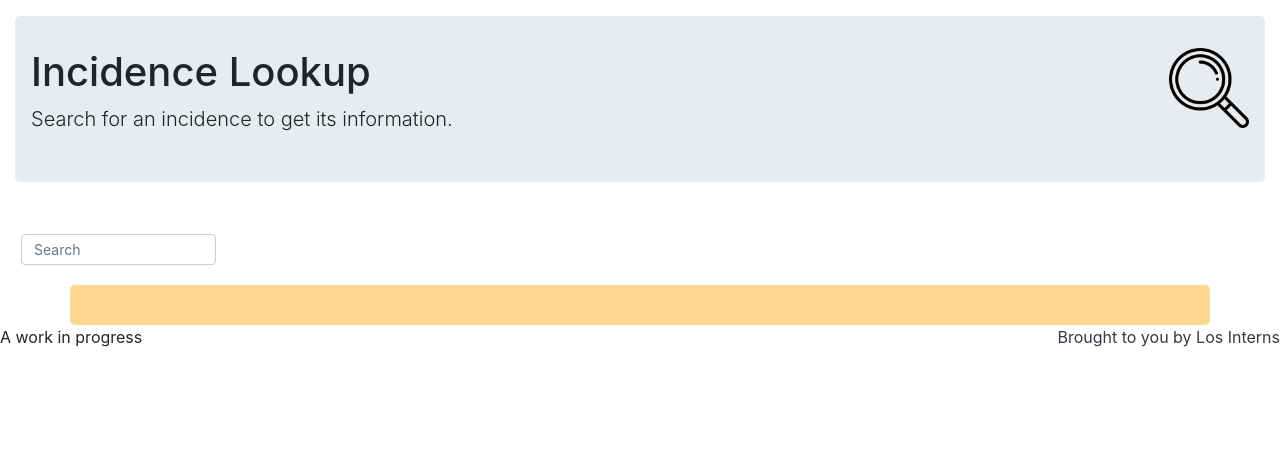
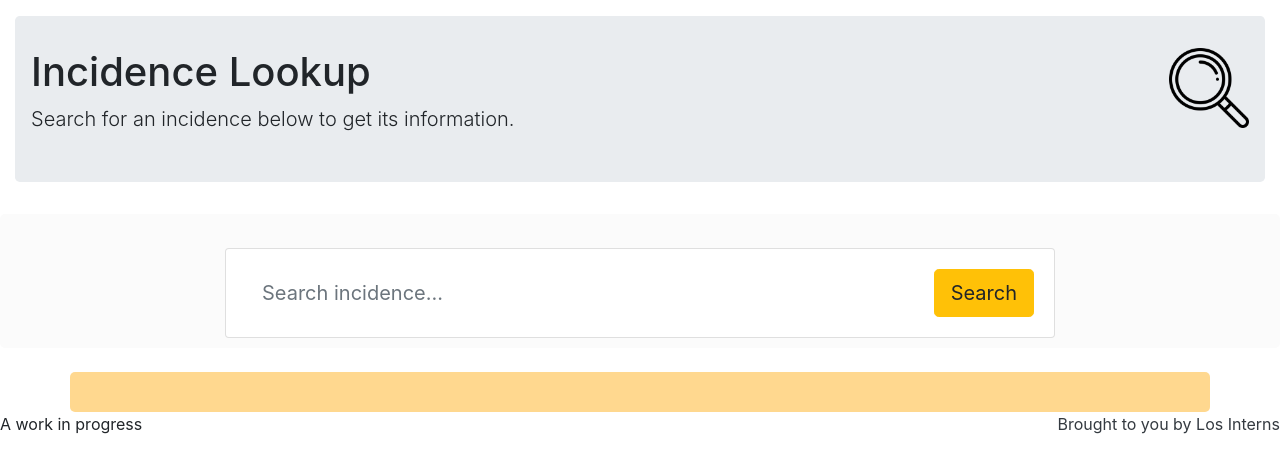
Before and after one commit to blancafs/BootstrapIncidences, a Flask app: template templates/get_info.html in a window 1280 px wide. Shown: the part 64-537 px from the top of the page. Run offline with Flask 2, Linux system fonts and the light colour scheme; the template is opened without the code that fills it: values that come from a table or form of the project are taken from there, others are empty; parts of the project's set-up code (start-up, migrations or seed data) failed here and were passed over.

Commit message:
get info page doneish

```diff
--- a/lib/forms.py
+++ b/lib/forms.py
@@ -36,7 +36,7 @@ class FormBuilder:
     @staticmethod
     def buildFromEntry(entry_df):
         # Get columns of dataframe entry
-        cols = entry_df.columns
+        #cols = entry_df.columns
         labels = CUTE_NAMES
 
         # Get values of entry, or if empty then return empty form
--- a/templates/get_info.html
+++ b/templates/get_info.html
@@ -53,6 +53,12 @@ input[type=submit]:hover {
   padding: 20px;
 }
 
+.container-white {
+  border-radius: 5px;
+  background-color: #fbfbfb;
+  padding: 10px;
+}
+
 .container-norm {
   border-radius: 5px;
   padding: 20px;
@@ -101,14 +107,17 @@ input[type=submit]:hover {
   border-radius: 0.3rem;
 }
 
-/* Responsive layout - when the screen is less than 600px wide, make the two columns stack on top of each other instead of next to each other */
-@media screen and (max-width: 600px) {
-  .col-25, .col-75, input[type=submit] {
-    width: 100%;
-    margin-top: 0;
+
+.form-control-borderless {
+    border: none;
 }
+
+.form-control-borderless:hover, .form-control-borderless:active, .form-control-borderless:focus {
+    border: none;
+    outline: none;
+    box-shadow: none;
 }
-}
+
 </style>
 </head>
 
@@ -122,31 +131,46 @@ input[type=submit]:hover {
         {% else %}
         <h1>Incidence Lookup</h1>
         {% endif %}
-        <p class="lead"> Search for an incidence to get its information.</p>
+        <p class="lead"> Search for an incidence below to get its information.</p>
     </div>
 </div>
 
-    <div class="row">
-      <div class="container-norm h-100">
-        <div class="d-flex float-right h-100">
-          <form class="form-inline md-form form-sm mt-0" action="{{ url_for('get_info') }}" method="get">
-            <i class="fas fa-search" aria-hidden="true"></i>
-            <input class="form-control form-control-sm ml-3 w-75" type="text" placeholder="Search"
-            aria-label="Search" name="id">
+<div class="container-white">
+    <br/>
+	<div class="row justify-content-center">
+                        <div class="col-12 col-md-10 col-lg-8">
+                            <form class="card card-sm">
+                                <div class="card-body row no-gutters align-items-center">
+                                    <div class="col-auto">
+                                        <i class="fas fa-search h6 text-body"></i>
+                                    </div>
+                                    <!--end of col-->
+                                    <div class="col">
+                                        <input class="form-control form-control-lg form-control-borderless" type="search" name="id" placeholder="Search incidence...">
+                                    </div>
+                                    <!--end of col-->
+                                    <div class="col-auto">
+                                        <button class="btn btn-lg btn-warning" type="submit">Search</button>
+                                    </div>
+                                    <!--end of col-->
+                                </div>
                             </form>
                         </div>
+                        <!--end of col-->
                     </div>
 </div>
+
+<br>
 
 <div class="container">
 
     {% for field in form.fields %}
     <div class="row">
     <div class="col-25">
-                <label ><b>{{ field.label }}</b></label>
+        <label ><b>{{field.label}}</b></label>
     </div>
     <div class="col-75">
-                <p>{{ field.data }}</p>
+      <p> {{ field.data }}</p>
     </div>
   </div>
     {% endfor %}
```
Lines whose indentation alone changed are shown as unchanged.
